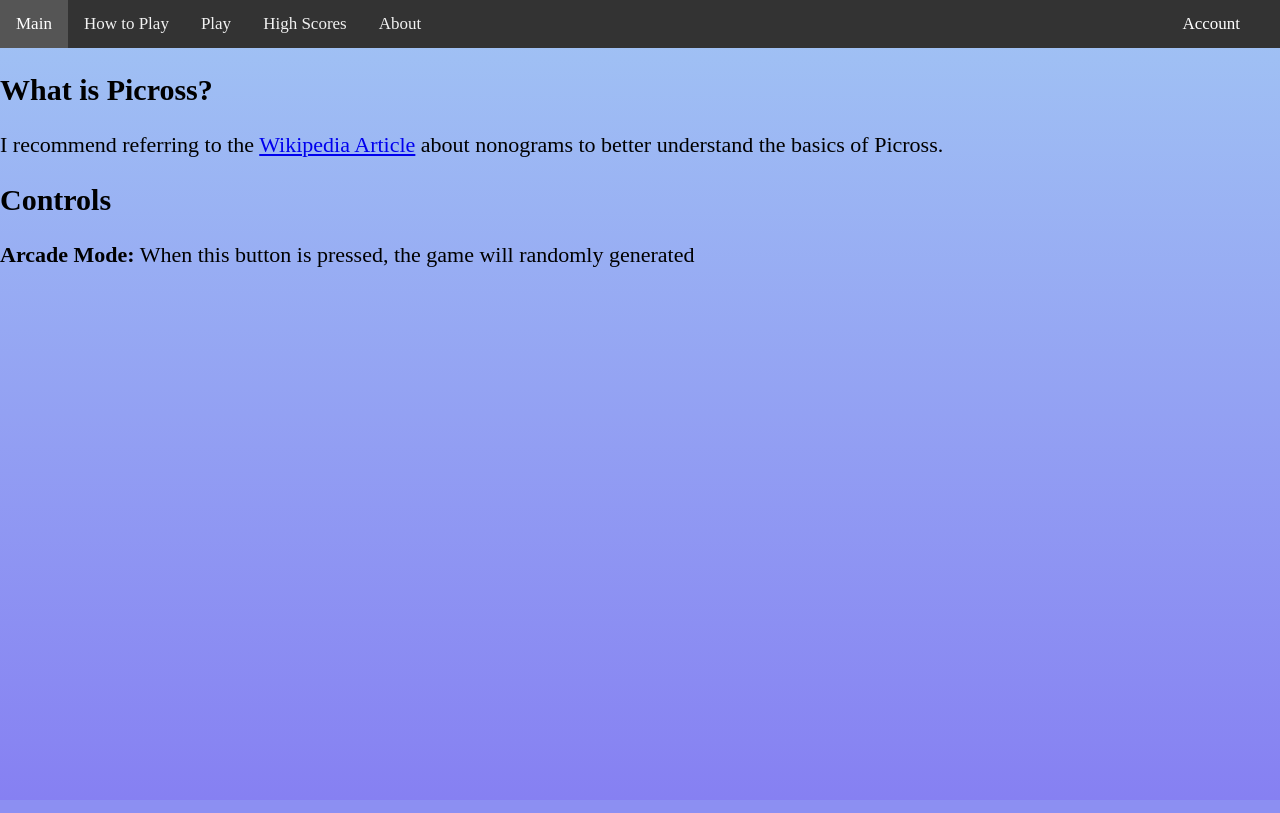
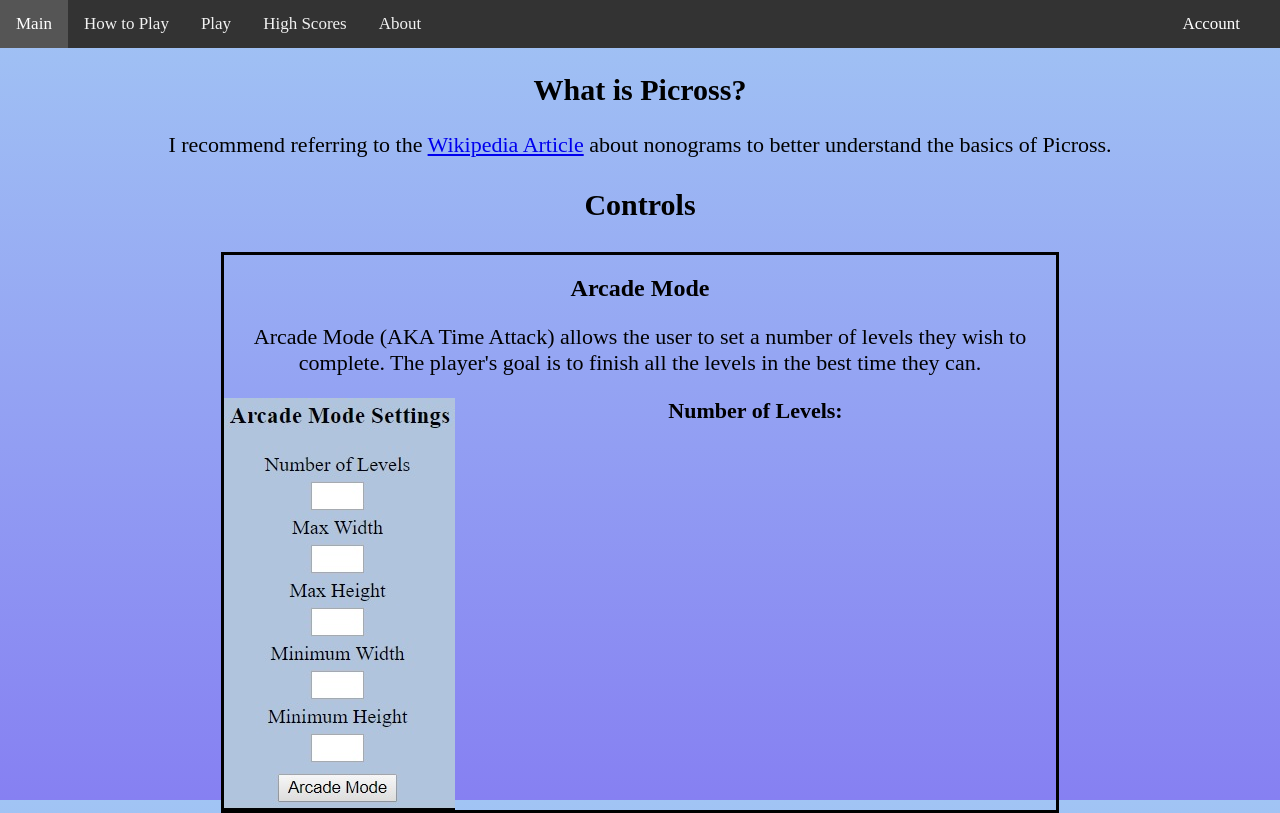
Before and after one commit to mphilipp622/Picross, a PHP site: page /HTML/HowToPlay.html in a window 1280 px wide. Run offline with PHP 8.4, Linux system fonts and the light colour scheme.

Commit message:
Updating Picross Page Arcade Mode

```diff
--- a/CSS/HowToPlayStyle.css
+++ b/CSS/HowToPlayStyle.css
@@ -1,4 +1,5 @@
 p{
+    text-align: center;
     font-size: 22px;
 }
 
@@ -7,6 +8,33 @@ p{
 }
 
 h1{
+    text-align: center;
     font-size: 30px;
     color:black;
 }
+
+.info{
+    overflow: hidden;
+    text-align: center;
+    width: 65vw;
+    /* position: relative; */
+    /* left: 50%; */
+    border: solid black;
+    margin: auto;
+    /* transform: translate(-50%); */
+}
+
+.info img
+{
+    float: left;
+    /* position: relative; */
+    max-width: 50%;
+    max-height: 50%;
+    /* left: 15%; */
+}
+
+.info.normalText
+{
+    float: right;
+    overflow: auto;
+}
--- a/HTML/HowToPlay.html
+++ b/HTML/HowToPlay.html
@@ -8,7 +8,6 @@
 
     </head>
     <body>
-
 
         <section class="NavBar">
             <a href="Main.html">Main</a>
@@ -34,10 +33,15 @@
                 <p class = "normalText">I recommend referring to the <a href="https://en.wikipedia.org/wiki/Nonogram">Wikipedia Article</a> about nonograms to better understand the basics of Picross.</p>
             </div>
 
-            <div class="Controls">
+            <section id="Controls">
                 <h1>Controls</h1>
-                <p class = "normalText"><b>Arcade Mode:</b> When this button is pressed, the game will randomly generated</p>
-            </div>
+                <section class = "info">
+                    <h2>Arcade Mode</h2>
+                    <p class = "descriptionText">Arcade Mode (AKA Time Attack) allows the user to set a number of levels they wish to complete. The player's goal is to finish all the levels in the best time they can.</p>
+                    <img src = "../images/ArcadeModeSettings.jpg">
+                    <p class = "normalText"><b>Number of Levels: </b></p>
+                </section>
+            </section>
         </section>
 
     </body>
```
Also changed, not shown: HTML/PicrossPage.html (+5 -11 lines), JS/PicrossPage.js (+5 -52 lines), images/ArcadeModeSettings.jpg (added), images/ColorSettings.jpg (added), images/CustomModeSettings.jpg (added), images/GameInfo.jpg (added), images/SaveLoadOptions.jpg (added).
